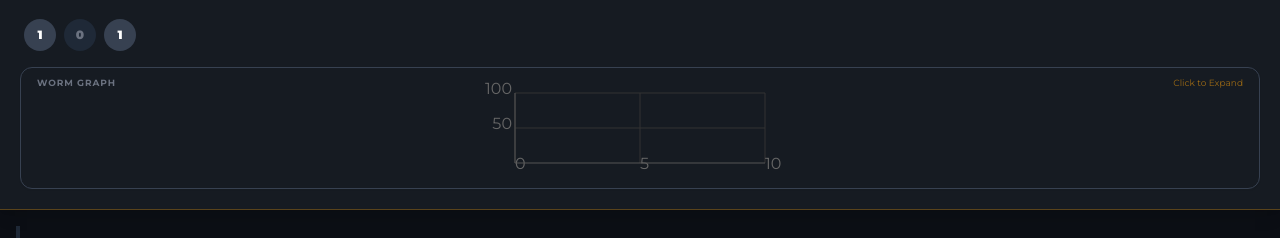
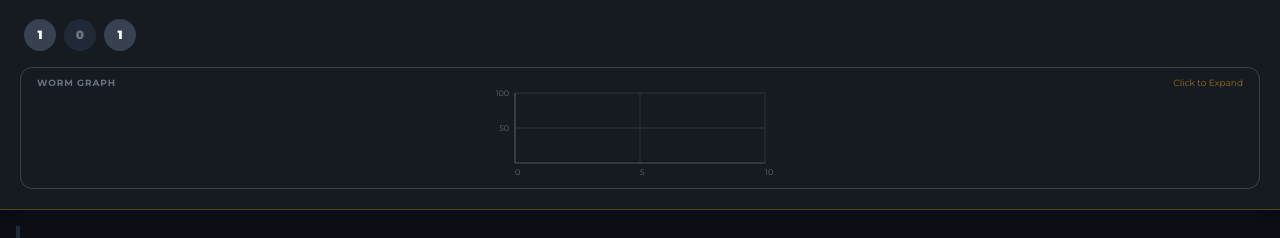
Before and after one commit to jzfdav/cricfuzz, a Preact app: page / in a window 1280 px wide. Both pictures are taken after a click on the button "START MATCH". Shown: the part 174-412 px from the top of the page. Built offline with nearby package versions, Linux system fonts and the light colour scheme.

Commit message:
fix: enforce worm graph font size with css px units

```diff
--- a/src/components/WormGraph.tsx
+++ b/src/components/WormGraph.tsx
@@ -103,7 +103,7 @@ export function WormGraph({ data, targetData, totalOvers, color = "#fbbf24" }: W
                             return (
                                 <g key={`x-${tick}`}>
                                     <line x1={x} y1={padding} x2={x} y2={height - padding} stroke="#333" strokeWidth="0.5" strokeDasharray="2" />
-                                    <text x={x} y={height - padding + (expanded ? 20 : 6)} fill="#666" fontSize={expanded ? "12" : "1.5"} textAnchor="middle" fontWeight="bold">{tick}</text>
+                                    <text x={x} y={height - padding + (expanded ? 20 : 12)} fill="#666" style={{ fontSize: expanded ? '12px' : '8px' }} textAnchor="middle" fontWeight="bold">{tick}</text>
                                 </g>
                             );
                         })}
@@ -116,7 +116,7 @@ export function WormGraph({ data, targetData, totalOvers, color = "#fbbf24" }: W
                             return (
                                 <g key={`y-${tick}`}>
                                     <line x1={padding} y1={y} x2={width - padding} y2={y} stroke="#333" strokeWidth="0.5" strokeDasharray="2" />
-                                    <text x={padding - (expanded ? 10 : 3)} y={y + (expanded ? 4 : 1)} fill="#666" fontSize={expanded ? "12" : "1.5"} textAnchor="end" style={{ textAnchor: 'end' }} fontWeight="bold">{tick}</text>
+                                    <text x={padding - (expanded ? 10 : 6)} y={y + (expanded ? 4 : 3)} fill="#666" style={{ textAnchor: 'end', fontSize: expanded ? '12px' : '8px' }} fontWeight="bold">{tick}</text>
                                 </g>
                             );
                         })}
```
